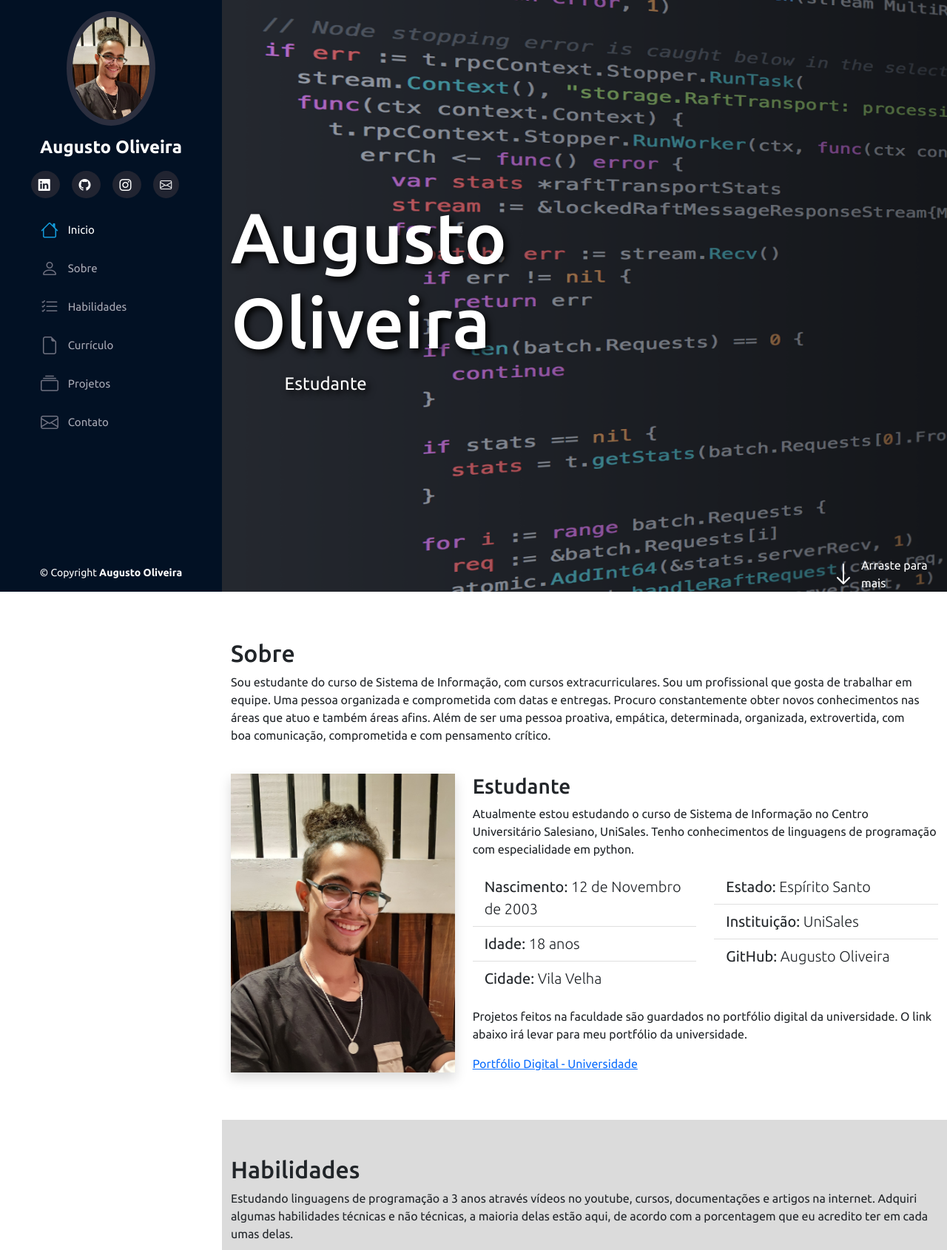
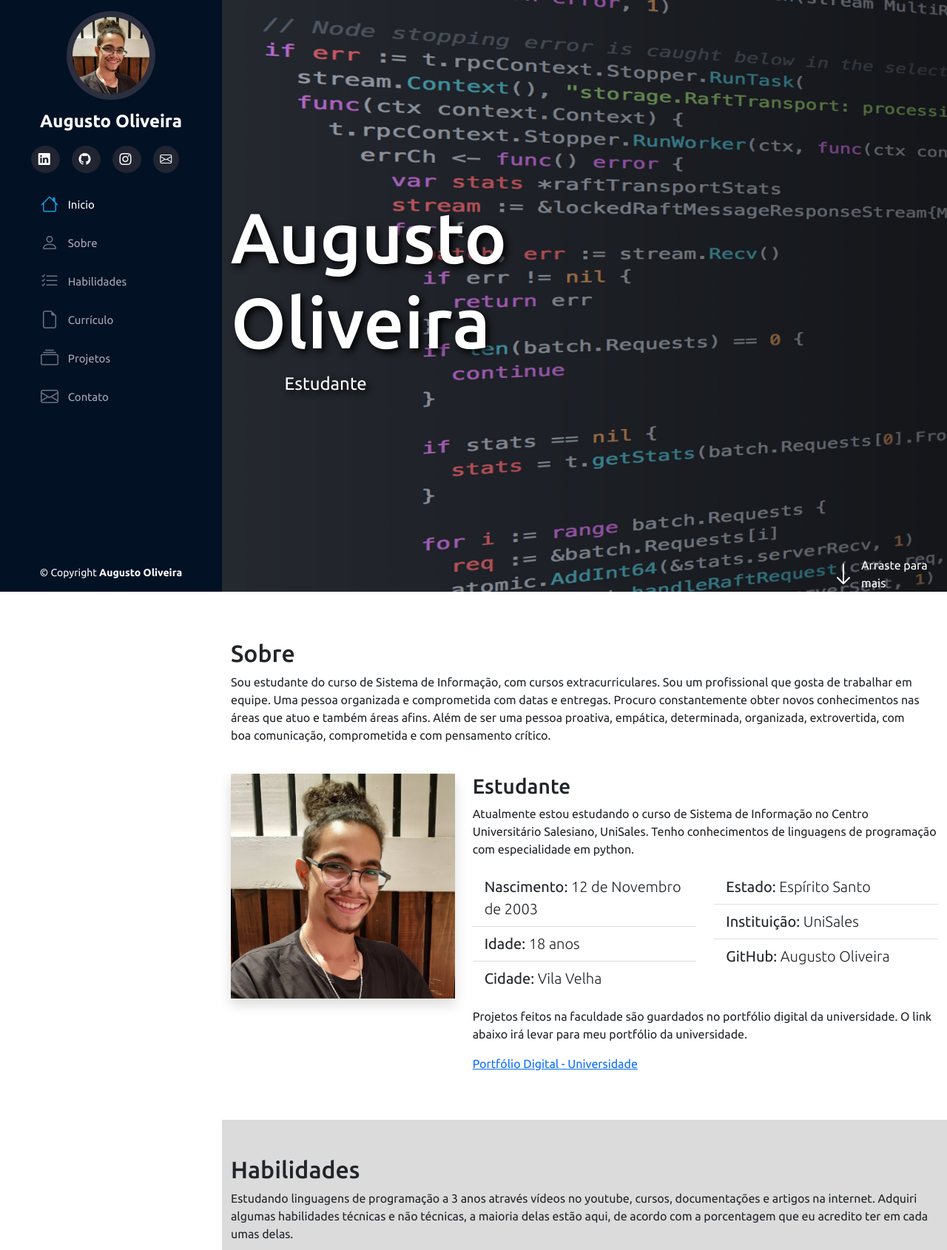
Before and after one commit to augustobernardo/portfolio-responsivo, a Flask app: page / in a window 1280 px wide. Shown: the top 1690 px of the page at 74% size. Run offline with Flask 2, Linux system fonts and the light colour scheme; some libraries are stand-ins or nearby versions.

Commit message:
adicionando uma cópia recortada da imagem de perfil e definindo-a como a foto padrão

```diff
--- a/templates/index.html
+++ b/templates/index.html
@@ -19,7 +19,7 @@
     <aside id="header">
         <section class="profile">
             <!-- Imagem de perfil do nav-bar -->
-            <img src="../static/img/foto-perfil.jpg" alt="Foto do Augusto">
+            <img src="../static/img/fotoCortada-perfil.jpg" alt="Foto do Augusto">
             <h1>Augusto Oliveira</h1>
             <div class="social-links mt-4 text-center">
                 <!-- Imagem do linkedin no nav-bar -->
@@ -114,7 +114,7 @@
             <div class="row mt-4">
                 <!-- Imagem de perfil -->
                 <div class="col-md-4" data-anime="left">
-                    <img class="img-fluid shadow" src="../static/img/foto-perfil.jpg" alt="Foto de perfil do Augusto">
+                    <img class="img-fluid shadow" src="../static/img/fotoCortada-perfil.jpg" alt="Foto de perfil do Augusto">
                 </div>
                 <div class="col-md-8" data-anime="right">
                     <h3>Estudante</h3>
```
Also changed, not shown: static/img/fotoCortada-perfil.jpg (added).
